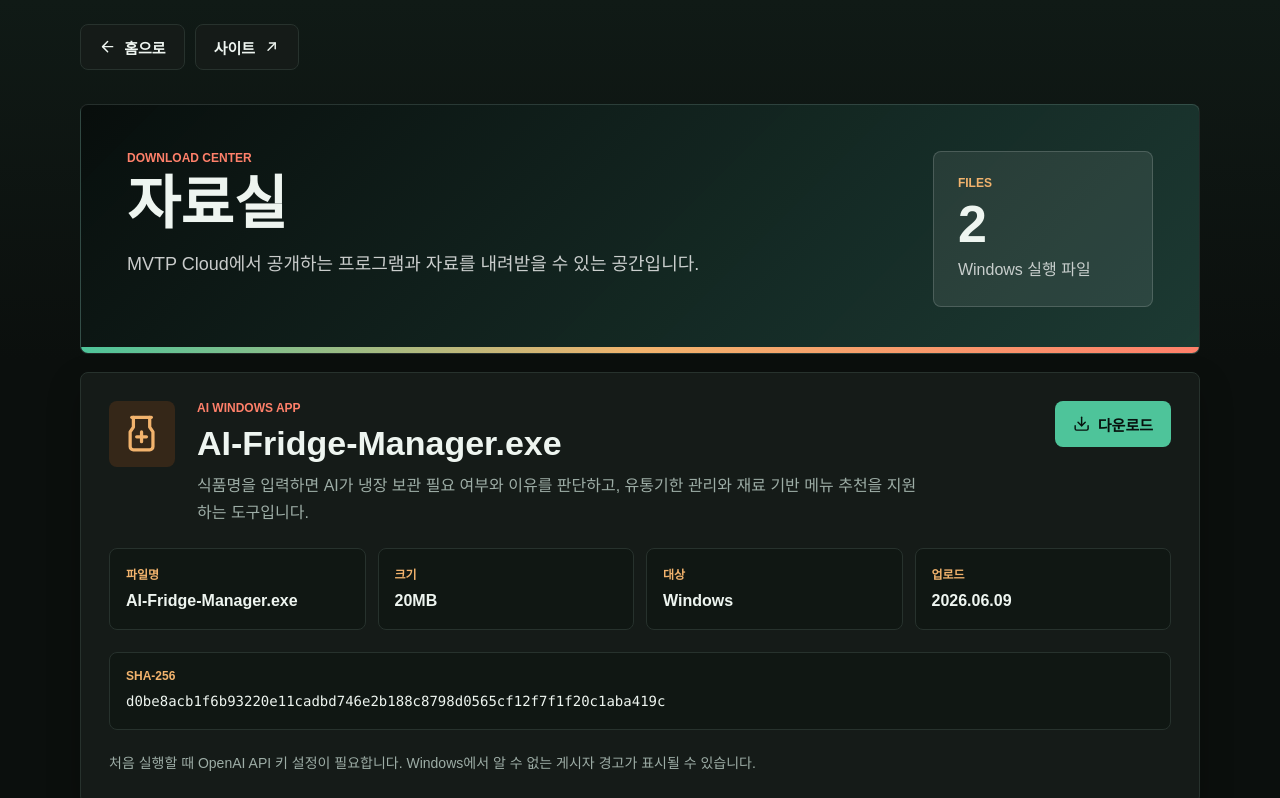
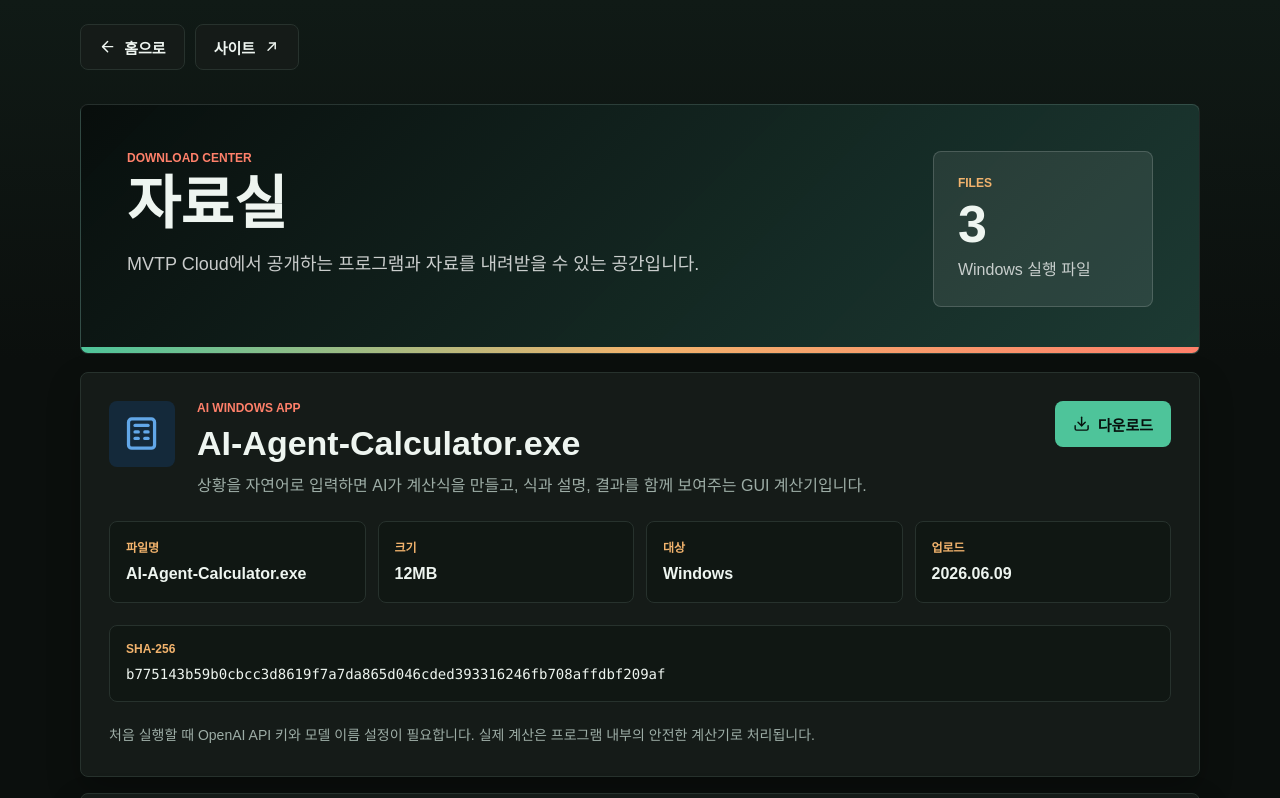
Before and after one commit to deploy103/mvtp-homepage, a website: page public/downloads.html in a window 1280 px wide. Shown: the top 798 px of the page. Drawn offline with Linux system fonts and the light colour scheme.

Commit message:
Add AI agent calculator download

```diff
--- a/public/downloads.html
+++ b/public/downloads.html
@@ -6,7 +6,7 @@
     <meta name="description" content="MVTP Cloud 자료실과 공개 다운로드 페이지입니다." />
     <title>자료실 | MVTP Cloud</title>
     <link rel="icon" href="favicon.svg" type="image/svg+xml" />
-    <link rel="stylesheet" href="styles.css?v=20260609-2" />
+    <link rel="stylesheet" href="styles.css?v=20260609-3" />
   </head>
   <body class="profile-body download-body">
     <main class="profile-page download-page">
@@ -37,12 +37,72 @@
         </div>
         <aside class="download-summary" aria-label="Download summary">
           <span>Files</span>
-          <strong>2</strong>
+          <strong>3</strong>
           <em>Windows 실행 파일</em>
         </aside>
       </section>
 
       <section class="download-list" aria-label="Available downloads">
+        <article class="download-card">
+          <div class="download-file-icon download-file-icon-blue" aria-hidden="true">
+            <svg viewBox="0 0 24 24">
+              <rect x="4" y="3" width="16" height="18" rx="2" />
+              <path d="M8 7h8" />
+              <path d="M8 11h2" />
+              <path d="M14 11h2" />
+              <path d="M8 15h2" />
+              <path d="M14 15h2" />
+            </svg>
+          </div>
+
+          <div class="download-file-copy">
+            <p class="eyebrow">AI Windows app</p>
+            <h2>AI-Agent-Calculator.exe</h2>
+            <p>
+              상황을 자연어로 입력하면 AI가 계산식을 만들고, 식과 설명, 결과를 함께 보여주는 GUI 계산기입니다.
+            </p>
+          </div>
+
+          <div class="download-actions">
+            <a class="button button-primary" href="downloads/AI-Agent-Calculator.exe" download>
+              <svg viewBox="0 0 24 24" aria-hidden="true">
+                <path d="M21 15v4a2 2 0 0 1-2 2H5a2 2 0 0 1-2-2v-4" />
+                <path d="M7 10l5 5 5-5" />
+                <path d="M12 15V3" />
+              </svg>
+              다운로드
+            </a>
+          </div>
+
+          <div class="download-meta-grid">
+            <div>
+              <span>파일명</span>
+              <strong>AI-Agent-Calculator.exe</strong>
+            </div>
+            <div>
+              <span>크기</span>
+              <strong>12MB</strong>
+            </div>
+            <div>
+              <span>대상</span>
+              <strong>Windows</strong>
+            </div>
+            <div>
+              <span>업로드</span>
+              <strong>2026.06.09</strong>
+            </div>
+          </div>
+
+          <div class="download-checksum">
+            <span>SHA-256</span>
+            <code>b775143b59b0cbcc3d8619f7a7da865d046cded393316246fb708affdbf209af</code>
+          </div>
+
+          <p class="download-note">
+            처음 실행할 때 OpenAI API 키와 모델 이름 설정이 필요합니다. 실제 계산은 프로그램 내부의 안전한 계산기로 처리됩니다.
+          </p>
+        </article>
+
         <article class="download-card">
           <div class="download-file-icon download-file-icon-amber" aria-hidden="true">
             <svg viewBox="0 0 24 24">
--- a/public/styles.css
+++ b/public/styles.css
@@ -915,6 +915,11 @@ h3 {
   color: var(--amber);
 }
 
+.download-file-icon-blue {
+  background: #14293a;
+  color: var(--blue);
+}
+
 .download-file-copy h2 {
   font-size: 34px;
   margin-bottom: 10px;
```
Also changed, not shown: public/about.html (+1 -1 lines), public/index.html (+1 -1 lines), 1 other file.
